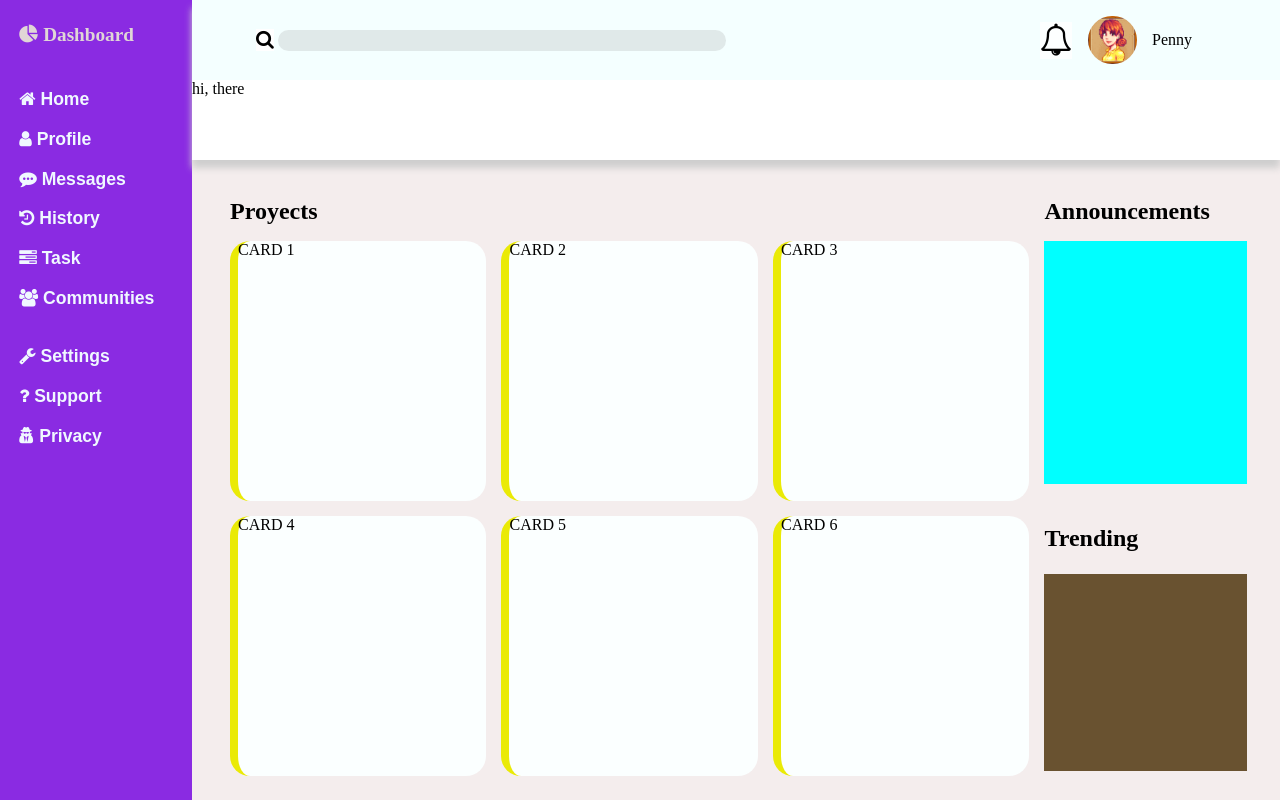
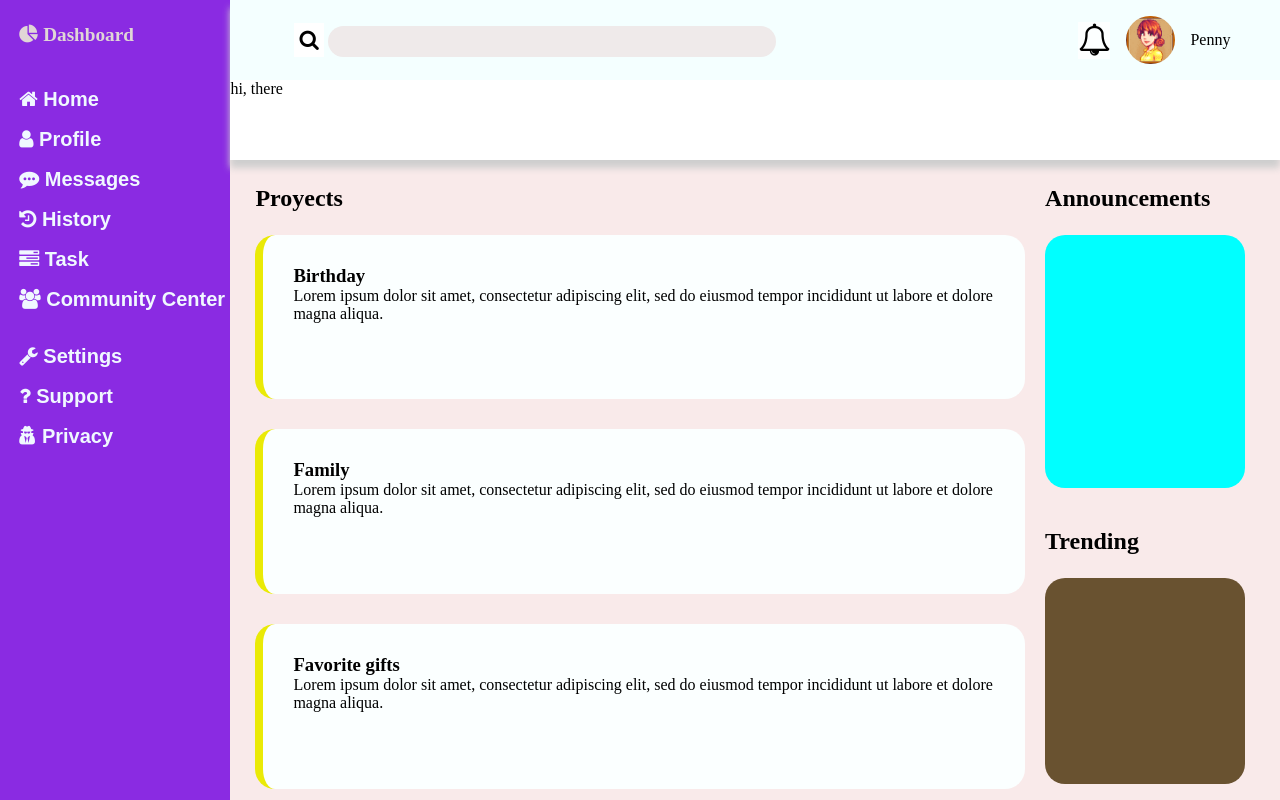
Before and after one commit to lucas-perata/admin_layout, a plain HTML site: page index.html in a window 1280 px wide. Drawn offline with Linux system fonts and the light colour scheme.

Commit message:
se agrego texto y se mejoro el layout general

```diff
--- a/index.html
+++ b/index.html
@@ -36,27 +36,33 @@
             <div class="content">
 
             <div class="card">
-                CARD 1
+                <h3>Birthday</h3>
+                    <p>Lorem ipsum dolor sit amet, consectetur adipiscing elit, sed do eiusmod tempor incididunt ut labore et dolore magna aliqua. </p>
             </div>
 
             <div class="card">
-                CARD 2
+                <h3>Family</h3>
+                <p>Lorem ipsum dolor sit amet, consectetur adipiscing elit, sed do eiusmod tempor incididunt ut labore et dolore magna aliqua. </p>
             </div>
 
             <div class="card">
-                CARD 3
+                <h3>Favorite gifts</h3>
+                <p>Lorem ipsum dolor sit amet, consectetur adipiscing elit, sed do eiusmod tempor incididunt ut labore et dolore magna aliqua. </p>
             </div>
 
             <div class="card">
-                CARD 4
+                <h3>Job</h3>
+                <p>Lorem ipsum dolor sit amet, consectetur adipiscing elit, sed do eiusmod tempor incididunt ut labore et dolore magna aliqua. </p>
             </div>
 
             <div class="card">
-                CARD 5
+                <h3>Hobbies</h3>
+                <p>Lorem ipsum dolor sit amet, consectetur adipiscing elit, sed do eiusmod tempor incididunt ut labore et dolore magna aliqua. </p>
             </div>
 
             <div class="card">
-                CARD 6
+                <h3>Quotes</h3>
+                <p>Lorem ipsum dolor sit amet, consectetur adipiscing elit, sed do eiusmod tempor incididunt ut labore et dolore magna aliqua. </p>
             </div>
 
 
@@ -81,7 +87,7 @@
               <button class="btn"><i class="fa fa-commenting"></i> Messages</button>
               <button class="btn"> <i class="fa fa-history"></i> History</button>
               <button class="btn"><i class="fa fa-tasks"></i> Task</button>
-              <button class="btn"><i class="fa fa-users"></i> Communities</button>
+              <button class="btn"><i class="fa fa-users"></i> Community Center</button>
                  <button class="btn" id="settings"><i class="fa fa-wrench"></i> Settings</button>
              <button class="btn" id="support"><i class="fa fa-question"></i> Support</button>
              <button class="btn" id="privacy"><i class="fa fa-user-secret"></i> Privacy</button>
--- a/style.css
+++ b/style.css
@@ -1,6 +1,7 @@
 * {
     margin: 0;
     padding: 0;
+
 }
 
 :root{
@@ -15,7 +16,7 @@ button {
 .container {
     height: 100vh;
     display: grid;
-    grid-template-columns: 15% 85%;
+    grid-template-columns:  minmax(18%, 1fr) 82%;
     grid-auto-rows: 20% 80%;
 }
 
@@ -52,8 +53,13 @@ input {
     border-style: none;
     width: 35vw;
     font-size: large;
-    background-color: rgb(144, 144, 144);
-    opacity: 0.2;
+    background-color: rgb(239, 234, 234);
+    opacity: 1;
+}
+
+input[type=search]{
+    color: rgb(121, 94, 94);
+    padding: 5px;
 }
 
 form {
@@ -63,7 +69,8 @@ form {
  .search {
      border-style: none;
     background-color: white;
-    font-size: larger;
+    font-size: 2.6vh;
+    padding: 5px;
 }
 
 
@@ -98,6 +105,7 @@ img {
     display: grid;
     justify-content: start;
     grid-template-rows: 7% 50%;
+
 }
 
 .sidebar > .layout, .sidebar > h2{
@@ -122,7 +130,8 @@ color: rgb(224, 214, 214);
     font-weight: 700;
 
     text-align: start;
-    font-size: 2.2vh;
+    font-size: 2.5vh;
+
     background-color:blueviolet;
     color: aliceblue;
 
@@ -147,18 +156,20 @@ color: rgb(224, 214, 214);
 
 
 main {
-    background-color: rgb(244, 237, 237);
+    background-color: rgb(249, 234, 234);
     grid-column: 2;
     grid-row: 2;
 
 
-    padding: 38px;
+    padding: 25px;
 
-    gap: 15px;
+    gap: 20px;
+
+    max-height: 100vh;
 
     display: grid;
-    grid-template-columns: 79% 20%;
-    grid-template-rows: 5% 43% 2% 6% 35%;
+    grid-template-columns: 77% 20%;
+    grid-template-rows: 5% 43% 0% 5% 35%;
     overflow: auto;
 
     font-size: 2vh;
@@ -172,10 +183,11 @@ main .content{
     grid-row: 2/-1 ;
 
 
-    grid-template-columns: repeat(auto-fit, minmax(30%, 1fr));
-    grid-auto-rows: 49%;
+    grid-template-columns: repeat(auto-fill, minmax(389px, 1fr));
+    grid-auto-rows: 30%;
 
-    gap: 15px;
+    gap:30px;
+
 
 }
 
@@ -187,8 +199,7 @@ main .content{
     border-left-width: 8px;
     border-radius: 20px;
 
-
-
+    padding: 30px;
 
 }
 
@@ -199,6 +210,8 @@ main .trending {
     grid-row: 5/ 6;
 
     height: auto;
+
+    border-radius: 20px;
 
 }
 
@@ -211,4 +224,7 @@ main .announcements {
     background-color: cyan;
     grid-row: 2;
     grid-column: 2;
+
+    border-radius: 20px;
+
 }
```
